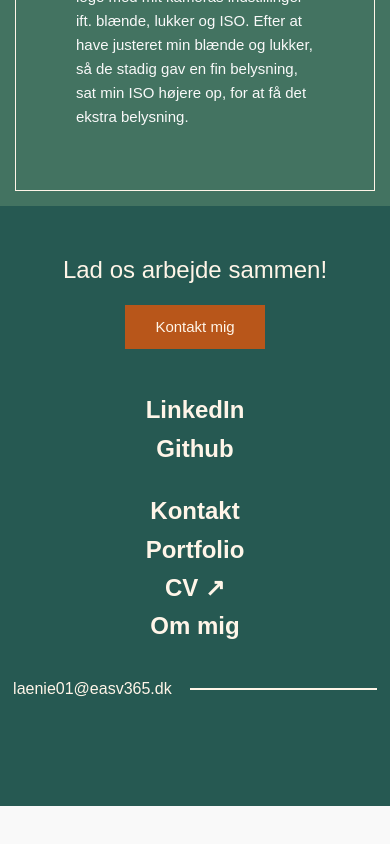
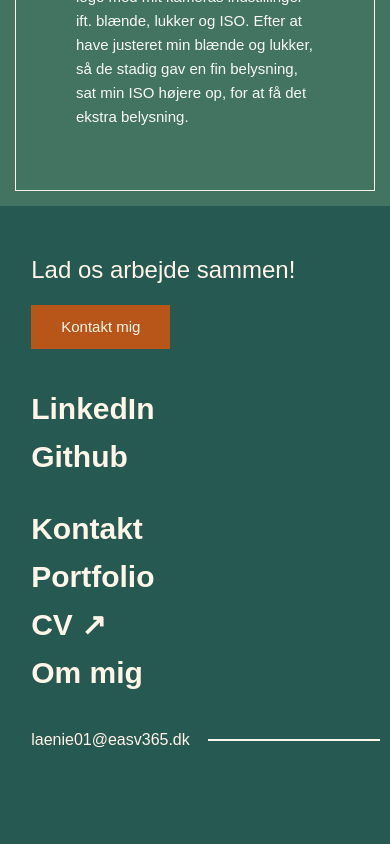
Before and after one commit to Laerke-Nicole/my-portfolio, a Vue app in the folder portfolio/: page /portfoliodetails/product-five in a window 390 px wide. Shown: the part 2442-3286 px from the top of the page. Before the commit the page ends 3248 px from the top, so only its background shows below. Built offline with nearby package versions, Linux system fonts and the light colour scheme; a web font is replaced by a local one.

Commit message:
Optimizing footer responsive + added new project

```diff
--- a/portfolio/src/App.vue
+++ b/portfolio/src/App.vue
@@ -122,7 +122,7 @@ const mobileMenuOpen = ref(false)
         <ul>
           <RouterLink to="/contact"><li>Kontakt</li></RouterLink>
           <RouterLink to="/portfolio"><li>Portfolio</li></RouterLink>
-          <a href="https://firebasestorage.googleapis.com/v0/b/portfolio-5a046.appspot.com/o/cv.pdf?alt=media&token=179e9337-fe02-4611-8c69-f0914fbd36bb" target="_blank"><li>CV &nearr;</li></a>
+          <a href="https://firebasestorage.googleapis.com/v0/b/laerke-nicole-portfolio.appspot.com/o/cv%2FCV-screen-1.pdf?alt=media&token=ae679620-480e-4aee-a30e-8f8943522814&_gl=1*1dnpjkh*_ga*MTk3MzI2MTY1LjE2ODIwNzA2MjE.*_ga_CW55HF8NVT*MTY4NTgwNTc4MC40Mi4xLjE2ODU4MDU4NzUuMC4wLjA." target="_blank"><li>CV &nearr;</li></a>
           <RouterLink to="/about"><li>Om mig</li></RouterLink>
         </ul>
     </div>
@@ -257,28 +257,23 @@ footer li:hover {
 
 
 /* responsive */
-@media only screen and (max-width: 780px) {
-  footer h1 {
-    font-size: 35px;
+@media only screen and (max-width: 800px) {
+  footer {
+    padding-left: 8%;
   }
 
-  footer .footerMyName h2 {
-    font-size: 24px;
+  footer h1 {
+    text-align: left;
   }
 
-  footer li {
-    font-size: 24px;
+  footer .button {
+    margin: 0;
+    margin-bottom: 24px;
   }
 
-  .mail hr {
-    width: 55%;
-  }
-}
-
-@media only screen and (max-width: 600px) {
   .footerContent {
     flex-direction: column;
-    text-align: center;
+    text-align: flex-start;
   }
 
   .footerMyName {
@@ -291,6 +286,7 @@ footer li:hover {
 
   .mail {
     font-size: 16px;
+    justify-content: flex-start;
   }
 
   .mail hr {
--- a/portfolio/src/modules/portfoliodb.js
+++ b/portfolio/src/modules/portfoliodb.js
@@ -4,21 +4,17 @@ const getPortfolio = () => {
     const state = ref([
         {
             id: 'product-one',
-            image: 'https://firebasestorage.googleapis.com/v0/b/laerke-nicole-portfolio.appspot.com/o/projects%2Fwebpage-1.jpg?alt=media&token=a182d58e-a66c-440e-a7e7-988cf9e45e03&_gl=1*1ruh9ty*_ga*MTk3MzI2MTY1LjE2ODIwNzA2MjE.*_ga_CW55HF8NVT*MTY4NTgwNTc4MC40Mi4xLjE2ODU4MDY0NjkuMC4wLjA.',
-            video: 'https://firebasestorage.googleapis.com/v0/b/laerke-nicole-portfolio.appspot.com/o/projects%2Fwebpage-1.mp4?alt=media&token=293bd0c5-c0e7-488a-9178-e23a39d9a25f&_gl=1*1azdz94*_ga*MTk3MzI2MTY1LjE2ODIwNzA2MjE.*_ga_CW55HF8NVT*MTY4NTgwNTc4MC40Mi4xLjE2ODU4MDY0ODkuMC4wLjA.',
+            image: 'https://firebasestorage.googleapis.com/v0/b/laerke-nicole-portfolio.appspot.com/o/projects%2Fwebsite-kanten.jpg?alt=media&token=cf697d20-bd17-4b7a-8686-48320752b808&_gl=1*15ydar0*_ga*MTk3MzI2MTY1LjE2ODIwNzA2MjE.*_ga_CW55HF8NVT*MTY4NTgxMDI3NC40My4xLjE2ODU4MTA0NDMuMC4wLjA.',
+            video: 'https://firebasestorage.googleapis.com/v0/b/laerke-nicole-portfolio.appspot.com/o/projects%2Fkanten-web-vid.mp4?alt=media&token=9592b246-10bb-4870-9492-095cb4fc7a88&_gl=1*tg5kj7*_ga*MTk3MzI2MTY1LjE2ODIwNzA2MjE.*_ga_CW55HF8NVT*MTY4NTgxMDI3NC40My4xLjE2ODU4MTA4MjIuMC4wLjA.',
             number: '.01',
-            title: 'Overwatch',
+            title: 'Hjemmeside',
             category: 'Webdesign- & development',
-            description: 'Jeg har designet og kodet min version af Overwatch.com.',
-            tech: 'HTML, CSS & Bootstrap',
+            description: 'Jeg har designet og kodet en hjemmeside for min klient.',
+            tech: 'HTML, CSS, Javascript & Vue',
             status: 'Færdig',
-            date: '2022',
+            date: '2023',
             problem: 'Jeg havde en del sektioner jeg ville vise på hjemmesiden, men hvilken rækkefølge skulle de vises i? Størstedelen af målgruppen, der besøger hjemmesiden ville være nye eller eventuelle spillere, som ønsker at forstå mere om spillet. Hvad ville give mest mening overvejede jeg. Brugerne er både nye og gamle spillere, så derfor skal hjemmesiden give mening for begge segmenter, så ingen forbrugerer bliver frustreret. De gamle spillere skal kunne besøge hjemmesiden uden at bladre helt til bunden for at finde relevant informationer for dem.',
-            problem2: '”Choose your hero” sektionen var færdig designet på XD, men da jeg begyndte at kode og style hjemmesiden, havde jeg for meget plads på siden og så blev mit indhold for adskilt til at man kunne se at det hørte sammen.',
-            problem3: 'Sektionen: ”The future is worth fighting for. Join us!” havde jeg problemer med kontrasten mellem baggrundsbilledet og teksten. Teksten var ikke læselig ligegyldig om teksen var hvid eller sort. Dette skyldes at billedet havde stor kontrast mellem shadows og highlights, dermed havde nogle bogstaver nok kontrast, mens andre ikke havde.',
             solution: 'Jeg valgte at fokusere på segmentet ”nye eller potentielle spillere” på hjemmesiden, da segmenterne der allerede spiller spillet, vil tilbringe mest af deres tid på selve spillet. Jeg valgte også at placere ”Latest news” sektionen som en af de første sektioner på hjemmesiden, så de gamle spillere hurtigt finder noget relevant for dem.',
-            solution2: 'Jeg valgte at placere indholdet for ”Choose your hero” i en række fremfor kolonner, så de hører mere sammen. På samme tid er det mere behageligt, at man kan se alt indholdet på sin skærm på en gang uden at der skal scrolles ned og op for at se det hele. Jeg sørgede samtidig for, at indholdet ikke var for klemt sammen og lagde vægt på at skabe nok white space.',
-            solution3: 'For at skabe nok kontrast mellem teksten og baggrundsbilledet i sektionen ”The future is worth fighting for. Join us!”, så ændrede jeg billedets overordnet lysstyrke med exposure, istedet for kun at formindske highlists. Dermed blev billedets shadows og highlights mørkere i samme mængde, så billedet beholdte i stor stil sin kontrast. Eftersom jeg ville forholde mig til min farvepalette og ikke ændre min tekst farve kun for denne sektion - så ville hjemmesiden ikke være så konsekvent.',
         },
         {
             id: 'product-two',
@@ -38,19 +34,21 @@ const getPortfolio = () => {
         },
         {
             id: 'product-three',
-            image: 'https://firebasestorage.googleapis.com/v0/b/laerke-nicole-portfolio.appspot.com/o/projects%2Fillustration-1.svg?alt=media&token=1916cbca-4225-4cf1-932c-f9a8331eaf29&_gl=1*f7hknb*_ga*MTk3MzI2MTY1LjE2ODIwNzA2MjE.*_ga_CW55HF8NVT*MTY4NTgwNTc4MC40Mi4xLjE2ODU4MDYzNDkuMC4wLjA.',
-            detail: 'https://firebasestorage.googleapis.com/v0/b/laerke-nicole-portfolio.appspot.com/o/projects%2Fillustration-1.svg?alt=media&token=1916cbca-4225-4cf1-932c-f9a8331eaf29&_gl=1*f7hknb*_ga*MTk3MzI2MTY1LjE2ODIwNzA2MjE.*_ga_CW55HF8NVT*MTY4NTgwNTc4MC40Mi4xLjE2ODU4MDYzNDkuMC4wLjA.',
+            image: 'https://firebasestorage.googleapis.com/v0/b/laerke-nicole-portfolio.appspot.com/o/projects%2Fwebpage-1.jpg?alt=media&token=a182d58e-a66c-440e-a7e7-988cf9e45e03&_gl=1*1ruh9ty*_ga*MTk3MzI2MTY1LjE2ODIwNzA2MjE.*_ga_CW55HF8NVT*MTY4NTgwNTc4MC40Mi4xLjE2ODU4MDY0NjkuMC4wLjA.',
+            video: 'https://firebasestorage.googleapis.com/v0/b/laerke-nicole-portfolio.appspot.com/o/projects%2Fwebpage-1.mp4?alt=media&token=293bd0c5-c0e7-488a-9178-e23a39d9a25f&_gl=1*1azdz94*_ga*MTk3MzI2MTY1LjE2ODIwNzA2MjE.*_ga_CW55HF8NVT*MTY4NTgwNTc4MC40Mi4xLjE2ODU4MDY0ODkuMC4wLjA.',
             number: '.03',
-            title: 'Mini me',
-            category: 'Grafisk Design',
-            description: 'Jeg har lavet et selvportræt i en lille udgave.',
-            tech: 'Illustrator',
+            title: 'Hjemmeside',
+            category: 'Webdesign- & development',
+            description: 'Jeg har designet og kodet min version af Overwatch.com.',
+            tech: 'HTML, CSS & Bootstrap',
             status: 'Færdig',
             date: '2022',
-            problem: 'Mit selvportræt skulle vise min tegnestil, og være et samlet billede af mine indre og ydre træk og interesser. Hver for sig er de til at forklare, men samlet - samt visuelt - var det en udfordring for mig. Jeg ønskede nemlig at visuelt fortælle modtageren hvem er jeg som person, ved at indbringe flere ting i tegningen uden at overvælde modtageren. Jeg har mange interesser, så hvor skulle jeg starte? Og på samme tid koge det hele sammen.',
-            problem2: 'Kroppens proportion var også en udfordring for mig. Hvor lang skal armen række ned? Hvor skal munden placeres på ansigtet, og hvilken form skal den have for at give det rigtige udtryk? Osv. Alt dette var problemer jeg skulle finde en løsning på.',
-            solution: 'Jeg brainstormede og gav mig selv spørgsmålet: "hvem er jeg?". Jeg kom med flere ideer som fx rolig, elsker anime m.v. som jeg overvejede om ville være realistisk. Karakterens kropssprog er åben idet armene er ud fra kroppen. Og øjne, øjenbryn og mund giver et roligt udtryk, idet de ikke har store udtryk og samtidig en lettere smilende mund.',
-            solution2: 'Jeg havde et referencebillede for at sammenligne det med min karakters proportion, således at min tegning er realistisk til en vis grad. Min tegnestil er inspireret af anime, så derfor har min karakter store øjne, håret er ikke detalieret og et stort hovedet. Alt dette gør, at karakteren ser mere sød ud, for at give indtryk af at jeg er en sød person.',
+            problem: 'Jeg havde en del sektioner jeg ville vise på hjemmesiden, men hvilken rækkefølge skulle de vises i? Størstedelen af målgruppen, der besøger hjemmesiden ville være nye eller eventuelle spillere, som ønsker at forstå mere om spillet. Hvad ville give mest mening overvejede jeg. Brugerne er både nye og gamle spillere, så derfor skal hjemmesiden give mening for begge segmenter, så ingen forbrugerer bliver frustreret. De gamle spillere skal kunne besøge hjemmesiden uden at bladre helt til bunden for at finde relevant informationer for dem.',
+            problem2: '”Choose your hero” sektionen var færdig designet på XD, men da jeg begyndte at kode og style hjemmesiden, havde jeg for meget plads på siden og så blev mit indhold for adskilt til at man kunne se at det hørte sammen.',
+            problem3: 'Sektionen: ”The future is worth fighting for. Join us!” havde jeg problemer med kontrasten mellem baggrundsbilledet og teksten. Teksten var ikke læselig ligegyldig om teksen var hvid eller sort. Dette skyldes at billedet havde stor kontrast mellem shadows og highlights, dermed havde nogle bogstaver nok kontrast, mens andre ikke havde.',
+            solution: 'Jeg valgte at fokusere på segmentet ”nye eller potentielle spillere” på hjemmesiden, da segmenterne der allerede spiller spillet, vil tilbringe mest af deres tid på selve spillet. Jeg valgte også at placere ”Latest news” sektionen som en af de første sektioner på hjemmesiden, så de gamle spillere hurtigt finder noget relevant for dem.',
+            solution2: 'Jeg valgte at placere indholdet for ”Choose your hero” i en række fremfor kolonner, så de hører mere sammen. På samme tid er det mere behageligt, at man kan se alt indholdet på sin skærm på en gang uden at der skal scrolles ned og op for at se det hele. Jeg sørgede samtidig for, at indholdet ikke var for klemt sammen og lagde vægt på at skabe nok white space.',
+            solution3: 'For at skabe nok kontrast mellem teksten og baggrundsbilledet i sektionen ”The future is worth fighting for. Join us!”, så ændrede jeg billedets overordnet lysstyrke med exposure, istedet for kun at formindske highlists. Dermed blev billedets shadows og highlights mørkere i samme mængde, så billedet beholdte i stor stil sin kontrast. Eftersom jeg ville forholde mig til min farvepalette og ikke ændre min tekst farve kun for denne sektion - så ville hjemmesiden ikke være så konsekvent.',
         },
         {
             id: 'product-four',
```
